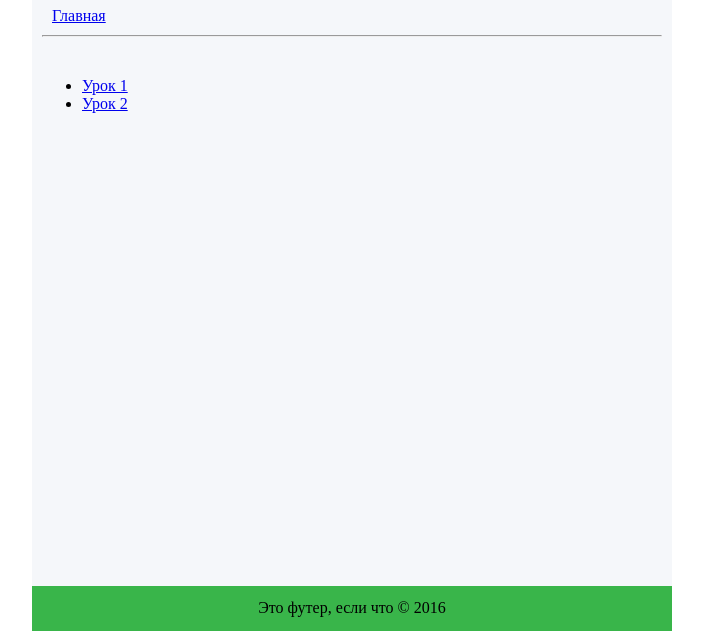
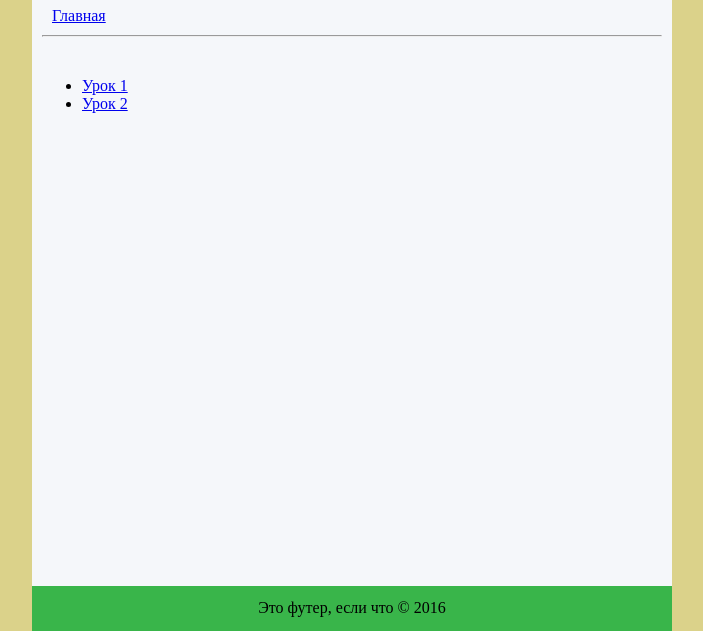
Before and after one commit to DenisAzarkin/HTML-CSS, a plain HTML site: page Урок 2/index.html in a window 1280 px wide. Shown: the part 169-800 px from the top of the page, without its empty margins (288-991 px from the left). Drawn offline with Linux system fonts and the light colour scheme.

Commit message:
Добавлен фон

```diff
--- a/Урок 2/main.css
+++ b/Урок 2/main.css
@@ -6,6 +6,7 @@
 html,
 body {
 	height: 100%;
+	background-color: #DBD28A;
 
 }
 .wrapper {
```
